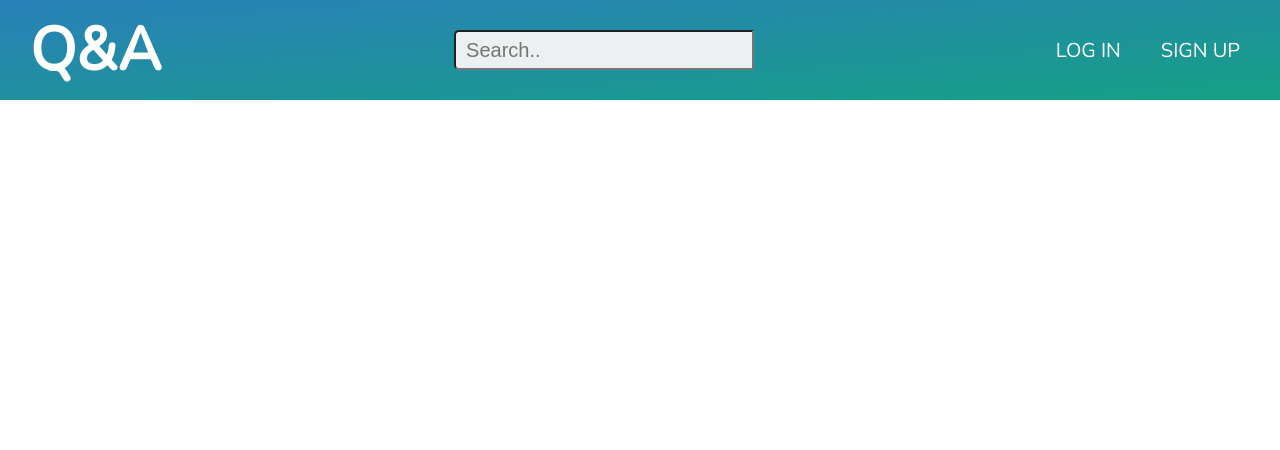
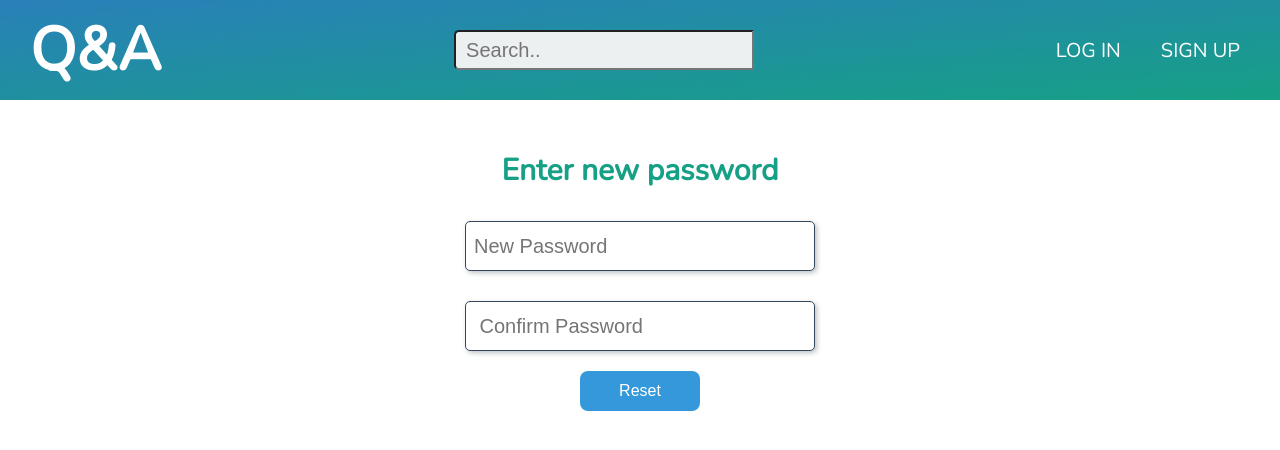
Before and after one commit to romesh87/Q-A, a React (Create React App) app in the folder client/: page /resetPassword/1 in a window 1280 px wide. Shown: the top 450 px of the page. Built offline with nearby package versions, Linux system fonts and the light colour scheme; no server answers; the HTML template or start-up script is replaced by a standard one.

Commit message:
resrt password form implemented

```diff
--- a/client/src/App.js
+++ b/client/src/App.js
@@ -14,6 +14,7 @@ import SignUp from './components/SignUp/SignUp';
 import LogIn from './components/LogIn/LogIn';
 import Alert from './components/Alert/Alert';
 import ForgotPassword from './components/ForgotPassword/ForgotPassword';
+import ResetPassword from './components/ResetPassword/ResetPassword';
 
 function App(props) {
   useEffect(() => {
@@ -32,6 +33,11 @@ function App(props) {
             <Route exact path='/login' component={LogIn} />
             <Route exact path='/questions/:id' component={Question} />
             <Route exact path='/forgotPassword' component={ForgotPassword} />
+            <Route
+              exact
+              path='/resetPassword/:resetToken'
+              component={ResetPassword}
+            />
           </Switch>
         </section>
       </Router>
--- a/client/src/components/LogIn/LogIn.js
+++ b/client/src/components/LogIn/LogIn.js
@@ -5,7 +5,6 @@ import PropTypes from 'prop-types';
 
 import styles from './LogIn.module.css';
 import { logIn } from '../../actions/auth';
-//import { setAlert } from '../../actions/alert';
 
 const LogIn = props => {
   const [formData, setFormData] = useState({
@@ -49,6 +48,9 @@ const LogIn = props => {
       <p>
         Not yet registered? <Link to='/signup'> Sign Up</Link>
       </p>
+      <p>
+        Forgot your password? <Link to='/forgotPassword'> Click here</Link>
+      </p>
     </div>
   );
 };
--- /dev/null
+++ b/client/src/components/ResetPassword/ResetPassword.js
@@ -0,0 +1,81 @@
+import React, { useState } from 'react';
+import { Redirect } from 'react-router-dom';
+import { connect } from 'react-redux';
+import PropTypes from 'prop-types';
+import axios from 'axios';
+
+import styles from './ResetPassword.module.css';
+import { setAlert } from '../../actions/alert';
+
+const ResetPassword = props => {
+  const [formData, setFormData] = useState({
+    password1: '',
+    password2: ''
+  });
+
+  const { password1, password2 } = formData;
+
+  const onSubmitHandler = async e => {
+    e.preventDefault();
+    if (password1 !== password2) {
+      return props.setAlert("Password doesn't match", 'danger');
+    }
+
+    try {
+      await axios.post(
+        `http://localhost:3000/api/users/resetPassword/${props.match.params.resetToken}`,
+        { newPassword: password1 }
+      );
+      props.setAlert(`Password has been successfully reset`, 'success');
+      setTimeout(() => {
+        props.history.push('/login');
+      }, 5000);
+    } catch (err) {
+      props.setAlert('Error resetting password', 'danger');
+    }
+  };
+
+  if (props.auth.isAuthenticated) return <Redirect to='/' />;
+
+  return (
+    <div className={styles.resetPassword}>
+      <h1>Enter new password</h1>
+      <form onSubmit={e => onSubmitHandler(e)}>
+        <input
+          type='password'
+          name='password1'
+          value={formData.password1}
+          placeholder='New Password'
+          onChange={e =>
+            setFormData({ ...formData, [e.target.name]: e.target.value })
+          }
+          minLength='6'
+        />
+        <input
+          type='password'
+          name='password2'
+          value={formData.password2}
+          placeholder=' Confirm Password'
+          onChange={e =>
+            setFormData({ ...formData, [e.target.name]: e.target.value })
+          }
+          minLength='6'
+        />
+        <button type='submit'>Reset</button>
+      </form>
+    </div>
+  );
+};
+
+ResetPassword.propTypes = {
+  setAlert: PropTypes.func.isRequired,
+  auth: PropTypes.object.isRequired
+};
+
+const mapStateToProps = state => {
+  return {
+    auth: state.auth
+  };
+};
+
+export default connect(mapStateToProps, { setAlert })(ResetPassword);
--- /dev/null
+++ b/client/src/components/ResetPassword/ResetPassword.module.css
@@ -0,0 +1,69 @@
+.resetPassword {
+  width: 70%;
+  margin-left: auto;
+  margin-right: auto;
+}
+
+.resetPassword h1 {
+  text-align: center;
+  color: var(--clr-greensea);
+}
+
+.resetPassword input {
+  display: block;
+  margin-top: 30px;
+  margin-left: auto;
+  margin-right: auto;
+  padding: 8px;
+  height: 50px;
+  width: 350px;
+  border: 1px solid var(--clr-wetasphalt);
+  border-radius: 5px;
+  font-size: 100%;
+  box-shadow: 2px 2px 5px var(--clr-silver);
+}
+
+.resetPassword small {
+  display: block;
+  text-align: left;
+  width: 350px;
+  margin: auto;
+  font-weight: 100;
+  color: var(--clr-asbestos);
+}
+
+.resetPassword button {
+  display: block;
+  margin-top: 20px;
+  margin-left: auto;
+  margin-right: auto;
+  width: 120px;
+  height: 40px;
+  border-radius: 8px;
+  background-color: var(--clr-peterriver);
+  transition: background-color 0.2s;
+  color: white;
+  font-size: 80%;
+  border: none;
+  outline: none;
+  cursor: pointer;
+}
+
+.resetPassword button:hover,
+button:active {
+  background-color: var(--clr-belizehole);
+}
+
+.resetPassword p {
+  margin-top: 10px;
+  text-align: center;
+}
+
+.resetPassword a {
+  display: inline-block;
+  color: var(--clr-belizehole);
+}
+
+.resetPassword a:hover {
+  border-bottom: 1px solid var(--clr-belizehole);
+}
```
